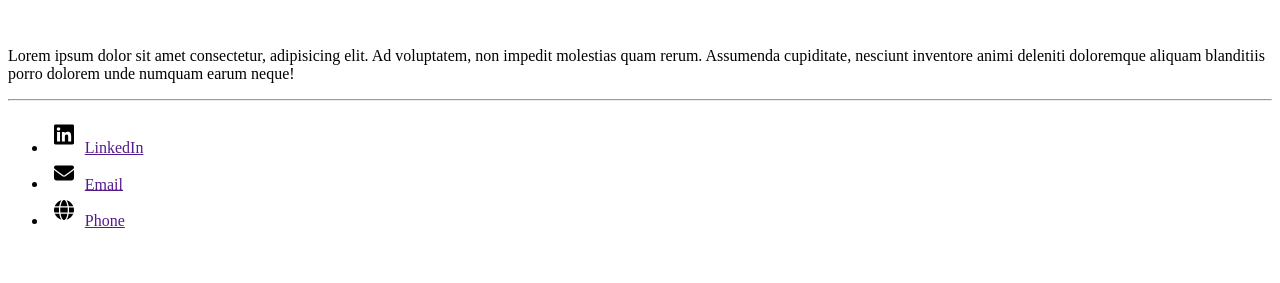
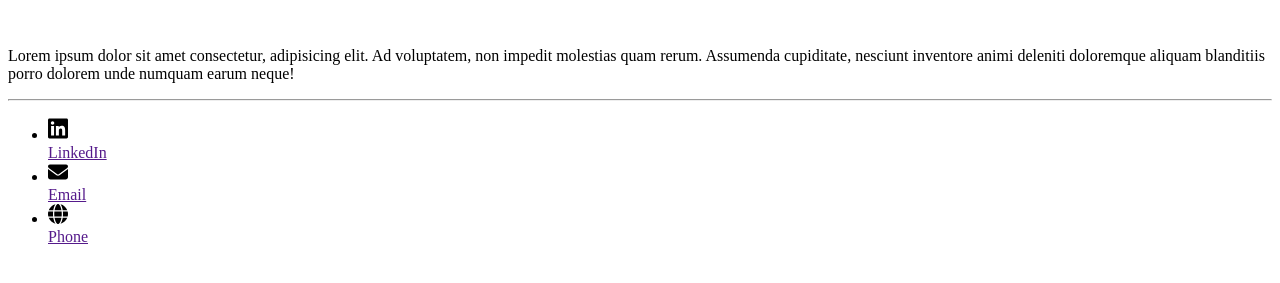
Before and after one commit to adlascio-instructor/w1d2-html-exercise-zzkal, a plain HTML site: page contact.html in a window 1280 px wide. Shown: the part 171-454 px from the top of the page. Drawn offline with Linux system fonts and the light colour scheme.

Commit message:
[add] improvements

```diff
--- a/contact.html
+++ b/contact.html
@@ -8,7 +8,6 @@
   <style>
     .icon {
       width: 20px;
-      margin: 0.4em;
     }
   </style>
   <body>
@@ -33,8 +32,9 @@
     <hr />
     <ul>
       <li>
+        <div class="icon">
           <svg
-          class="icon"
+            style="width: 100%; height: 100%; object-fit: cover"
             xmlns="http://www.w3.org/2000/svg"
             viewBox="0 0 448 512"
           >
@@ -42,11 +42,13 @@
               d="M416 32H31.9C14.3 32 0 46.5 0 64.3v383.4C0 465.5 14.3 480 31.9 480H416c17.6 0 32-14.5 32-32.3V64.3c0-17.8-14.4-32.3-32-32.3zM135.4 416H69V202.2h66.5V416zm-33.2-243c-21.3 0-38.5-17.3-38.5-38.5S80.9 96 102.2 96c21.2 0 38.5 17.3 38.5 38.5 0 21.3-17.2 38.5-38.5 38.5zm282.1 243h-66.4V312c0-24.8-.5-56.7-34.5-56.7-34.6 0-39.9 27-39.9 54.9V416h-66.4V202.2h63.7v29.2h.9c8.9-16.8 30.6-34.5 62.9-34.5 67.2 0 79.7 44.3 79.7 101.9V416z"
             />
           </svg>
+        </div>
         <a href="">LinkedIn</a>
       </li>
       <li>
+        <div class="icon">
           <svg
-          class="icon"
+            style="width: 100%; height: 100%; object-fit: cover"
             xmlns="http://www.w3.org/2000/svg"
             viewBox="0 0 512 512"
           >
@@ -55,11 +57,13 @@
               d="M48 64C21.5 64 0 85.5 0 112c0 15.1 7.1 29.3 19.2 38.4L236.8 313.6c11.4 8.5 27 8.5 38.4 0L492.8 150.4c12.1-9.1 19.2-23.3 19.2-38.4c0-26.5-21.5-48-48-48H48zM0 176V384c0 35.3 28.7 64 64 64H448c35.3 0 64-28.7 64-64V176L294.4 339.2c-22.8 17.1-54 17.1-76.8 0L0 176z"
             />
           </svg>
+        </div>
         <a href="">Email</a>
       </li>
       <li>
+        <div class="icon">
           <svg
-          class="icon"
+            style="width: 100%; height: 100%; object-fit: cover"
             xmlns="http://www.w3.org/2000/svg"
             viewBox="0 0 512 512"
           >
@@ -68,6 +72,7 @@
               d="M352 256c0 22.2-1.2 43.6-3.3 64H163.3c-2.2-20.4-3.3-41.8-3.3-64s1.2-43.6 3.3-64H348.7c2.2 20.4 3.3 41.8 3.3 64zm28.8-64H503.9c5.3 20.5 8.1 41.9 8.1 64s-2.8 43.5-8.1 64H380.8c2.1-20.6 3.2-42 3.2-64s-1.1-43.4-3.2-64zm112.6-32H376.7c-10-63.9-29.8-117.4-55.3-151.6c78.3 20.7 142 77.5 171.9 151.6zm-149.1 0H167.7c6.1-36.4 15.5-68.6 27-94.7c10.5-23.6 22.2-40.7 33.5-51.5C239.4 3.2 248.7 0 256 0s16.6 3.2 27.8 13.8c11.3 10.8 23 27.9 33.5 51.5c11.6 26 20.9 58.2 27 94.7zm-209 0H18.6C48.6 85.9 112.2 29.1 190.6 8.4C165.1 42.6 145.3 96.1 135.3 160zM8.1 192H131.2c-2.1 20.6-3.2 42-3.2 64s1.1 43.4 3.2 64H8.1C2.8 299.5 0 278.1 0 256s2.8-43.5 8.1-64zM194.7 446.6c-11.6-26-20.9-58.2-27-94.6H344.3c-6.1 36.4-15.5 68.6-27 94.6c-10.5 23.6-22.2 40.7-33.5 51.5C272.6 508.8 263.3 512 256 512s-16.6-3.2-27.8-13.8c-11.3-10.8-23-27.9-33.5-51.5zM135.3 352c10 63.9 29.8 117.4 55.3 151.6C112.2 482.9 48.6 426.1 18.6 352H135.3zm358.1 0c-30 74.1-93.6 130.9-171.9 151.6c25.5-34.2 45.2-87.7 55.3-151.6H493.4z"
             />
           </svg>
+        </div>
         <a href="">Phone</a>
       </li>
     </ul>
```
Also changed, not shown: files/images.html (+12 -1 lines). Lines whose indentation alone changed are shown as unchanged.
